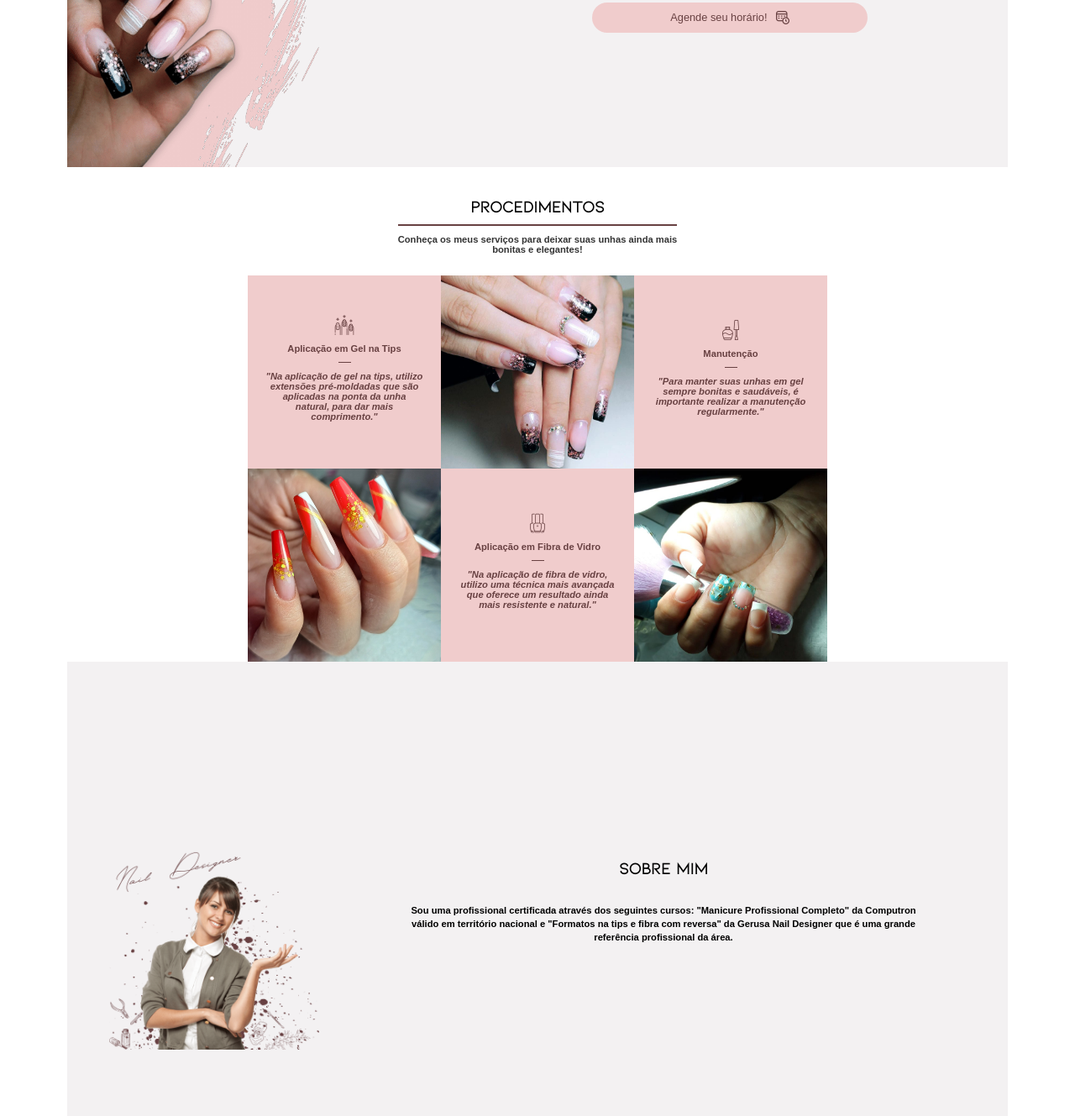
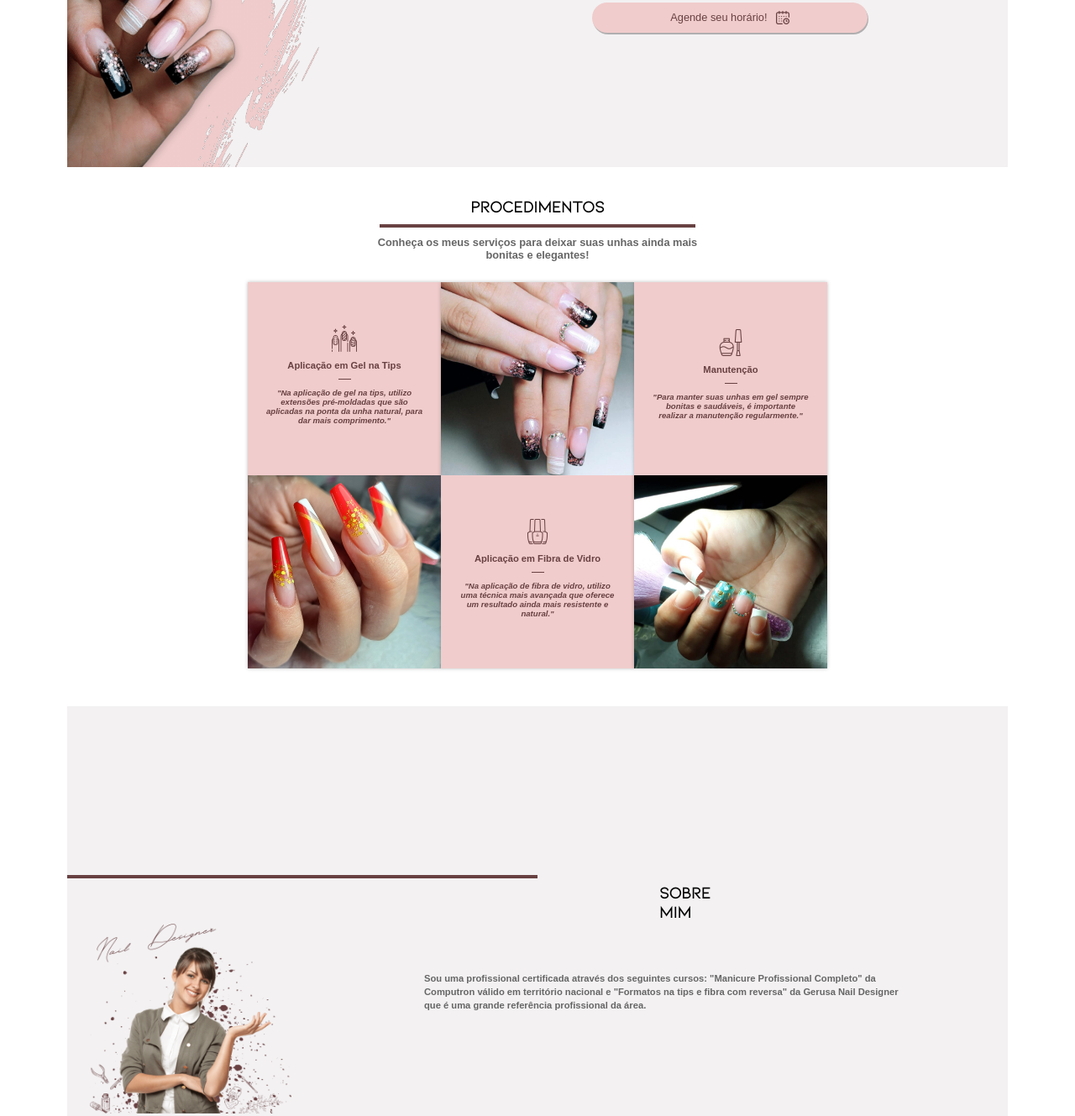
Before and after one commit to hiago99-developer/my-landing-page.github.io, a plain HTML site: page index.html in a window 1280 px wide. Shown: the part 381-1710 px from the top of the page at 84% size. Drawn offline with nearby package versions, Linux system fonts and the light colour scheme; a web font is replaced by a local one.

Commit message:
Adicionar novos recursos

```diff
--- a/index.html
+++ b/index.html
@@ -46,7 +46,7 @@
             <a href="#contacts">
               <span class="btn-initial-paragraph">Agende seu horário!</span>
               <span class="btn-initial-icon">
-                <img src="imagens/icons/agenda.png" alt="agenda">
+                <img src="imagens/icons/calendar.png" alt="agenda">
                 </svg>
               </span>
             </a>
@@ -69,9 +69,9 @@
           </p>
         </div>
         <div class="section-set">
-          <div class="card">
+          <div class="card" id="card1">
             <div class="text-services">
-              <img src="imagens/icons/icon2.png" alt="nail design icon" />
+              <img src="imagens/icons/nail.png" alt="nail design icon" />
               <p class="service-topics">Aplicação em Gel na Tips</p>
               <hr />
               <p class="services-paragraphs">
@@ -82,14 +82,14 @@
             </div>
             <img
               class="services-img"
-              id="item"
+              id="item1"
               src="imagens/imagens-servicos/20230214_005656.jpg"
               alt="#"
             />
           </div>
           <div class="card" id="card2">
             <div class="text-services">
-              <img src="imagens/icons/icon3.png" alt="nail design icon" />
+              <img src="imagens/icons/nail-polish.png" alt="nail design icon" />
               <p class="service-topics">Aplicação em Fibra de Vidro</p>
               <hr />
               <p class="services-paragraphs">
@@ -100,14 +100,14 @@
             </div>
             <img
               class="services-img"
-              id="item"
+              id="item2"
               src="imagens/imagens-servicos/20221109_030659.jpg"
               alt="#"
             />
           </div>
           <div class="card">
             <div class="text-services">
-              <img src="imagens/icons/icon4.png" alt="nail design icon" />
+              <img src="imagens/icons/nail-polish (1).png" alt="nail design icon" />
               <p class="service-topics">Manutenção</p>
               <hr />
               <p class="services-paragraphs">
@@ -117,7 +117,7 @@
             </div>
             <img
               class="services-img"
-              id="item"
+              id="item3"
               src="imagens/imagens-servicos/20221109_030711.jpg"
               alt="#"
             />
@@ -127,6 +127,7 @@
 
       <section id="about-me-section" class="about-me">
         <h2 id="about-me-title">Sobre mim</h2>
+        <hr id="line-about-me">
         <div class="content-about-me">
           <img
             class="about-me-img"
--- a/style.css
+++ b/style.css
@@ -174,6 +174,7 @@ h1 {
   color: var(--cor06);
   transition: all 1s ease;
   cursor: pointer;
+  box-shadow: 1px 2px #00000047;
 }
 
 .btn-initial-paragraph {
@@ -206,23 +207,21 @@ h1 {
   flex-direction: column;
   align-items: center;
   height: auto;
-  background-image: url(imagens/imagens-decoracao/stacked-waves-haikei.png);
-  background-position: center;
-  background-repeat: no-repeat;
-  background-size: contain;
+  padding: 0 0 45px 0;
+  background-color: #ffffff;
 }
 
 #introduction-services {
   width: auto;
   height: auto;
   margin: 10px 0;
-  background-color: var(--cor00);
+  background-color: transparent;
 }
 
 #line-services {
   width: 70%;
   color: var(--cor06);
-  border-width: 2px;
+  border-width: 4px;
 }
 
 #introduction-services h2 {
@@ -240,14 +239,15 @@ h1 {
   margin: 10px 0 15px 0;
   padding: 0 15px;
   font-family: var(--fonte-padrao);
-  font-size: 0.7rem;
+  font-size: 0.8rem;
   font-weight: 600;
   text-align: center;
-  color: var(--cor03);
+  color: var(--cor08);
 }
 
 .card {
   background-color: var(--cor04);
+  box-shadow: 0px 0px 4px #4d4c4c5e;
 }
 
 .text-services {
@@ -279,7 +279,7 @@ hr {
   padding: 10px 20px;
   font-family: var(--fonte-padrao);
   font-weight: 600;
-  font-size: 0.7rem;
+  font-size: 0.6rem;
   font-style: italic;
   text-align: center;
   color: var(--cor06);
@@ -306,44 +306,55 @@ h2 {
 }
 
 .about-me {
-  padding: 0 0 25px 0;
+  padding: 60px 0;
   display: flex;
+  gap: 15px;
   flex-direction: column;
   align-items: center;
   justify-content: center;
-  height: 90vh;
+  height: auto;
   background-color: var(--cor05);
 }
 
+#line-about-me {
+  display: flex;
+  align-self: self-start;
+  width: 50%;
+  color: var(--cor06);
+  border-width: 4px;
+}
+
 #about-me-title {
-  width: 80%;
-  border-top: 1px solid var(--cor03);
-  padding-top: 25px;
+  width: 100%;
+  position: relative;
+  text-align: left;
+  padding-left: 50px;
 }
 
 .content-about-me {
   display: flex;
+  gap: 15px;
   flex-direction: column;
   align-items: center;
 }
 
 .about-me-img {
   position: relative;
-  height: auto;
-  max-width: 250px;
-  border-bottom: 1px solid var(--cor06);
+  right: 23px;
+  height: 15rem;
+  max-width: 100%;
 }
 
 .text-about-me {
   position: relative;
-  padding: 15px 20px;
-  width: 80%;
+  padding: 15px 45px;
+  width: 100%;
   font-family: var(--fonte-padrao);
   font-weight: 600;
   font-size: 0.7rem;
-  text-align: center;
+  text-align: left;
   line-height: 1rem;
-  color: var(--cor01);
+  color: var(--cor08);
 }
 
 #contacts {
@@ -353,10 +364,7 @@ h2 {
   flex-direction: column;
   align-items: center;
   justify-content: center;
-  background-image: url(imagens/imagens-decoracao/blob-scatter-haikei.svg);
-  background-position: center;
-  background-repeat: no-repeat;
-  background-size: cover;
+  background-color: var(--cor04);
 }
 
 .text-contacts {
```
Also changed, not shown: imagens/icons/calendar.png (added), imagens/icons/icon2.png (deleted), imagens/icons/icon3.png (deleted), imagens/icons/icon4.png (deleted), imagens/icons/nail-polish (1).png (added), imagens/icons/nail-polish.png (added), imagens/icons/nail.png (added), 7 other files.
